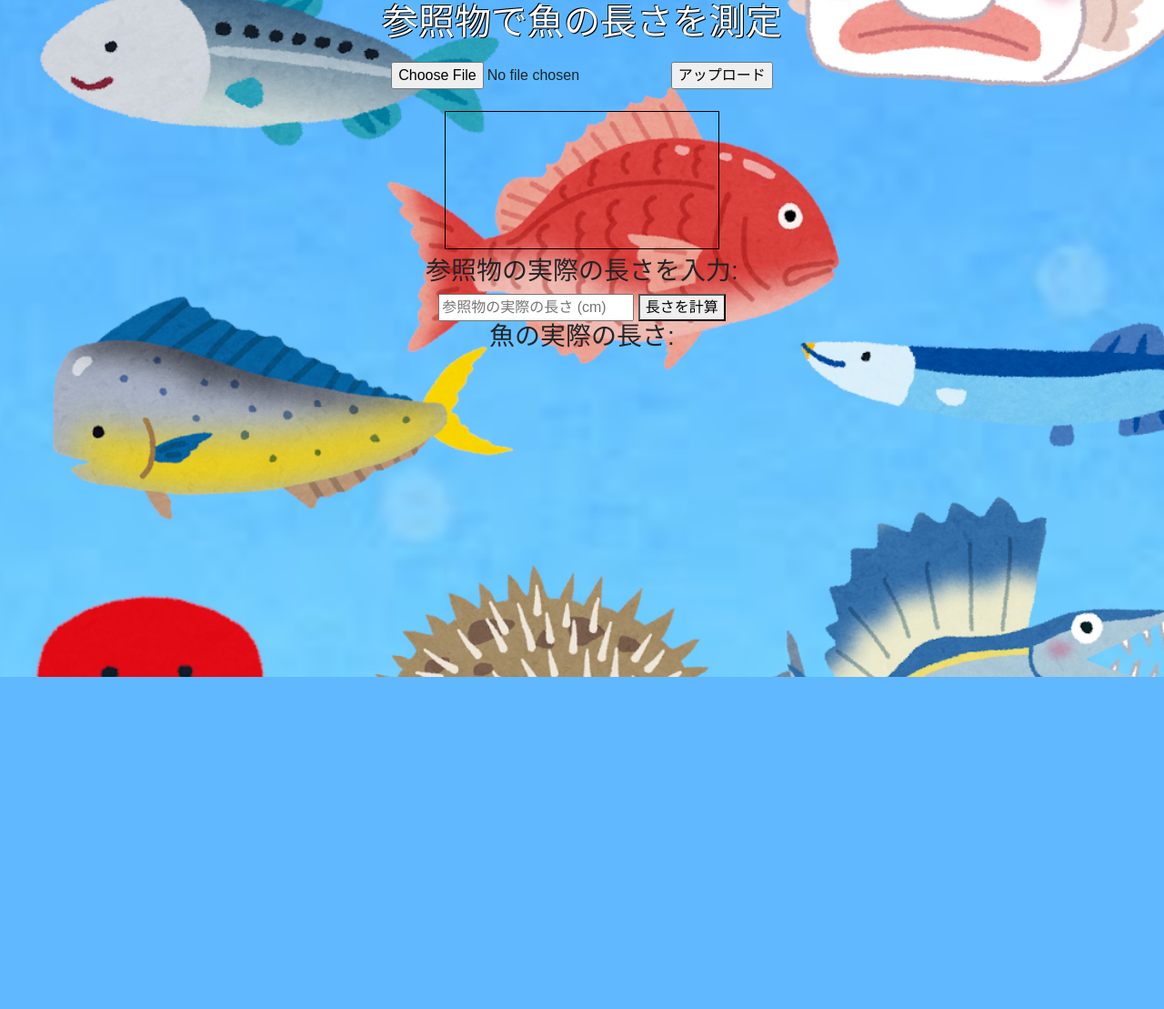
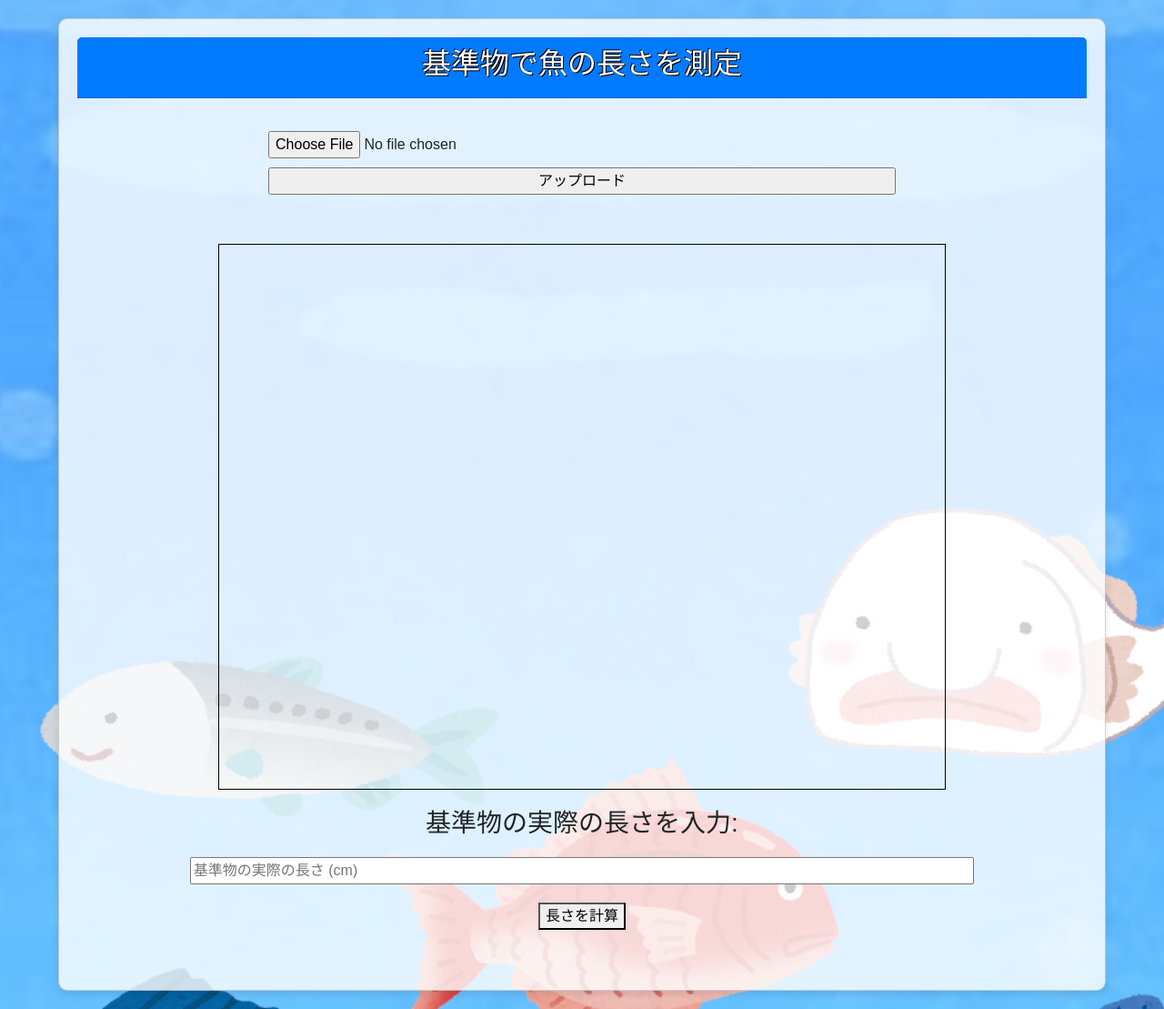
Before and after one commit to Reirei501/ProjectC-2024-FishRelease, a Flask app: page /length_measurement in a window 1280 px wide. Shown: the part 56-1165 px from the top of the page at 91% size. Before the commit the page ends 800 px from the top, so only its background shows below. Run offline with Flask 2, Linux system fonts and the light colour scheme; some libraries are stand-ins or nearby versions.

Commit message:
css変更

```diff
--- a/FishRelease/static/style.css
+++ b/FishRelease/static/style.css
@@ -26,7 +26,7 @@ img {
 table {
     width: 100%;
     border-collapse: collapse;
-    margin-top: 20px;
+    text-align: center;
 }
 
 th, td {
@@ -36,6 +36,7 @@ th, td {
 
 th {
     background-color: #f4f4f4;
+    text-align: center;
 }
 
 form {
@@ -44,13 +45,63 @@ form {
 
 #imageCanvas {
     border: 1px solid black;
-    max-width: 100%; /* キャンバスの幅を画面に合わせる */
-    height: auto; /* 高さ自動調整 */
+    width: 800px; /* 固定幅に設定 */
+    height: 600px; /* 固定高さに設定 */
+    max-width: 100%; /* 画面幅に応じて最大幅を制限 */
 }
 
 h1 {
     text-align: center;
     color: white;
     text-shadow: 1px 1px 0 black, -1px -1px 0 black;
-    font-size: 2.5rem;
+    font-size: 2rem;
 }
+
+.card {
+    background-color: rgba(255, 255, 255, 0.8); /* 半透明の背景色 */
+    border-radius: 10px;
+    box-shadow: 0 4px 8px rgba(0, 0, 0, 0.1);
+    margin: 20px auto;
+    padding: 20px;
+    width: 90%;
+}
+
+.card-header {
+    background-color: #007bff;
+    color: white;
+    padding: 10px;
+    text-align: center;
+}
+
+.card-body {
+    display: flex;
+    flex-direction: column;
+    align-items: center;
+}
+
+.card-wrapper img {
+    width: 48%; /* 2つの画像を横並びにするために幅を調整 */
+    margin-right: 2%;
+    border-radius: 5px;
+}
+
+.card-wrapper img:last-child {
+    margin-right: 0;
+}
+
+.card-wrapper {
+    display: flex;
+    flex-wrap: wrap;
+    margin-top: 10px;
+}
+
+form, canvas, h3, input, button {
+    display: block; /* ブロック要素として縦に配置 */
+    margin: 10px auto; /* 要素を中央に配置 */
+    width: 80%; /* 必要に応じて幅を設定 */
+}
+
+/* ボタンの幅調整 */
+button {
+    width: auto;
+}
--- a/FishRelease/templates/length_measurement.html
+++ b/FishRelease/templates/length_measurement.html
@@ -30,8 +30,11 @@
     </header>
 
     <main>
-        <h1>参照物で魚の長さを測定</h1>
-
+        <div class="card">
+            <div class="card-header">
+                <h1>基準物で魚の長さを測定</h1>
+            </div>
+            <div class="card-body">
                 <form id="uploadForm" enctype="multipart/form-data">
                     <input type="file" id="imageUpload" accept="image/*">
                     <input type="submit" value="アップロード">
@@ -41,12 +44,13 @@
 
                 <canvas id="imageCanvas"></canvas>
 
-        <h3>参照物の実際の長さを入力:</h3>
-        <input type="number" id="actualLengthA" placeholder="参照物の実際の長さ (cm)">
+                <h3>基準物の実際の長さを入力:</h3>
+                <input type="number" id="actualLengthA" placeholder="基準物の実際の長さ (cm)">
                 <button id="calculateLength">長さを計算</button>
 
-        <h3>魚の実際の長さ:</h3>
-        <p id="result"></p>
+                <h3 id="result"></h3>
+            </div>
+        </div>
     </main>
 
     <script>
@@ -96,18 +100,38 @@
             return [width, height];
         }
 
-        // 物体AとBの線を描く
         canvas.onmousedown = function (event) {
             isDrawing = true;
-            startX = event.offsetX;
-            startY = event.offsetY;
+            const rect = canvas.getBoundingClientRect(); // キャンバスの位置を取得
+            startX = event.clientX - rect.left; // キャンバス内でのX座標
+            startY = event.clientY - rect.top;  // キャンバス内でのY座標
+        };
+
+        canvas.onmousemove = function (event) {
+            if (!isDrawing) return; // 描画中でない場合は何もしない
+            const rect = canvas.getBoundingClientRect(); // キャンバスの位置を取得
+            endX = event.clientX - rect.left; // キャンバス内でのX座標
+            endY = event.clientY - rect.top;  // キャンバス内でのY座標
+
+            ctx.clearRect(0, 0, canvas.width, canvas.height); // 以前の描画を消去
+            ctx.drawImage(img, 0, 0, canvas.width, canvas.height); // 画像を再描画
+
+            // 線を描画
+            ctx.beginPath();
+            ctx.moveTo(startX, startY);
+            ctx.lineTo(endX, endY);
+            ctx.strokeStyle = drawingA ? "green" : "blue";
+            ctx.lineWidth = 2;
+            ctx.stroke();
         };
 
         canvas.onmouseup = function (event) {
             if (!isDrawing) return;
             isDrawing = false;
-            endX = event.offsetX;
-            endY = event.offsetY;
+            const rect = canvas.getBoundingClientRect(); // キャンバスの位置を取得
+            endX = event.clientX - rect.left; // キャンバス内でのX座標
+            endY = event.clientY - rect.top;  // キャンバス内でのY座標
+
             ctx.beginPath();
             ctx.moveTo(startX, startY);
             ctx.lineTo(endX, endY);
@@ -124,11 +148,12 @@
             }
         };
 
+
         // 長さを計算する
         document.getElementById('calculateLength').onclick = function () {
             let actualLengthA = document.getElementById('actualLengthA').value;
             if (!actualLengthA) {
-                alert("参照物の実際の長さを入力してください。");
+                alert("基準物の実際の長さを入力してください。");
                 return;
             }
 
@@ -151,6 +176,7 @@
                 });
         };
     </script>
+
     <script src="https://cdn.jsdelivr.net/npm/bootstrap@5.3.0/dist/js/bootstrap.bundle.min.js" integrity="sha384-geWF76RCwLtnZ8qwWowPQNguL3RmwHVBC9FhGdlKrxdiJJigb/j/68SIy3Te4Bkz" crossorigin="anonymous"></script>
 </body>
 </html>
```
Also changed, not shown: FishRelease/templates/index.html (+11 -6 lines), FishRelease/templates/result.html (+24 -7 lines), FishRelease/static/images/madai.png. Lines whose indentation alone changed are shown as unchanged.
